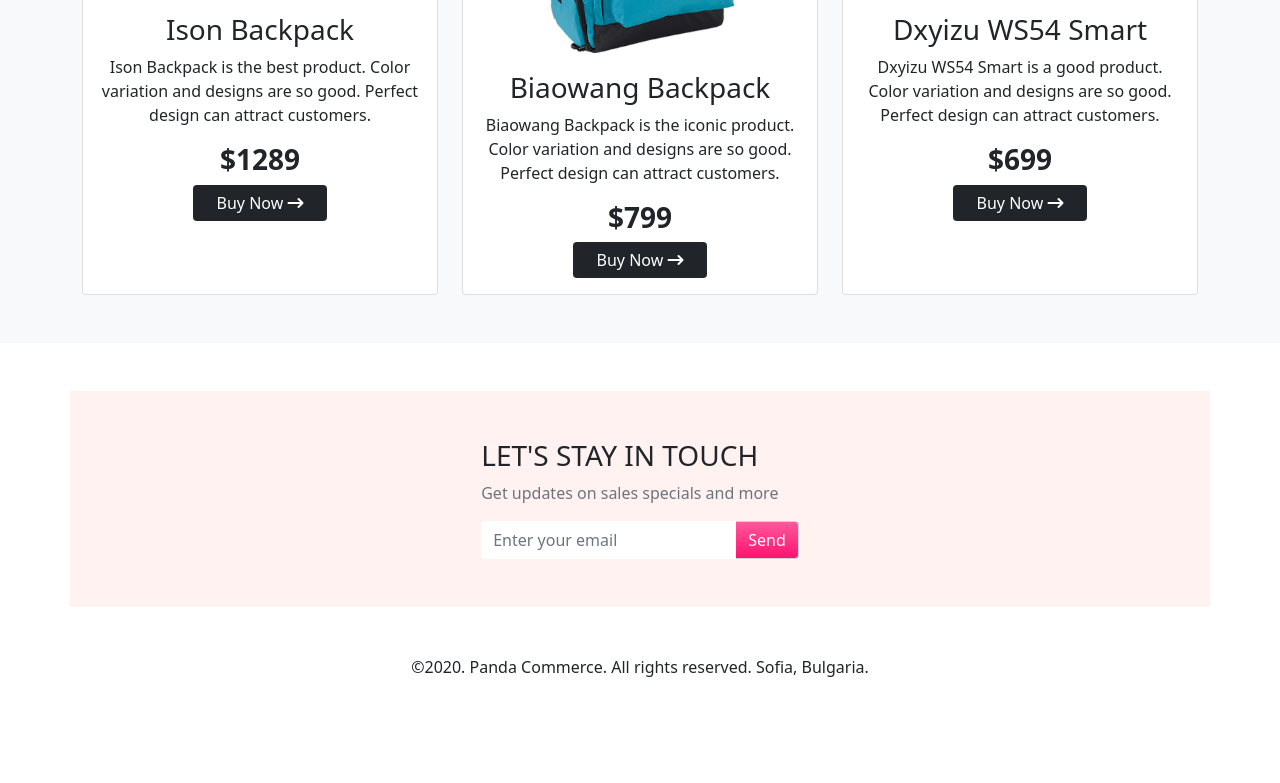
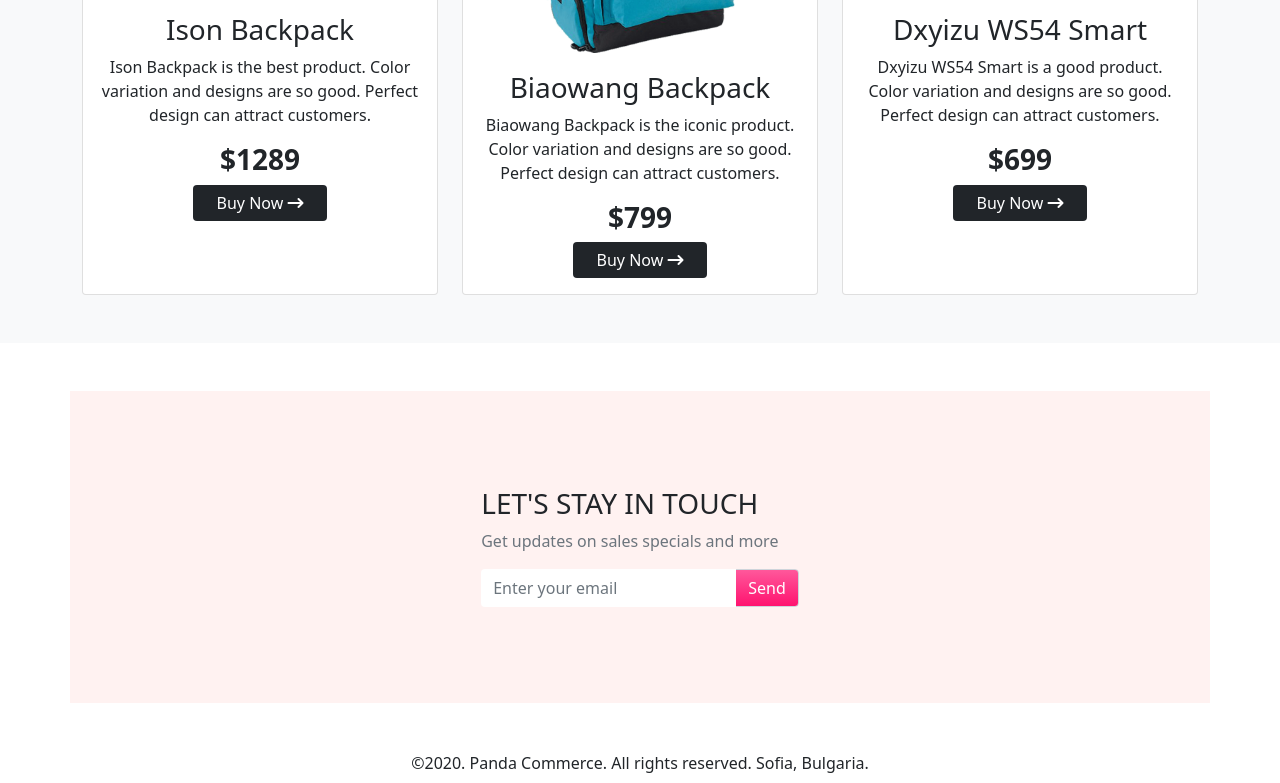
Before and after one commit to swadesh195/panda-commerce-2, a plain HTML site: page index.html in a window 1280 px wide. Shown: the part 2096-2879 px from the top of the page. Before the commit the page ends 2775 px from the top, so only its background shows below. Drawn offline with nearby package versions, Linux system fonts and the light colour scheme.

Commit message:
little bug fixed

```diff
--- a/index.html
+++ b/index.html
@@ -228,7 +228,7 @@
       <!-- ------------------contact section starts here -------------------->
       <section id="subscribe" class="mt-5">
         <div class="container d-flex justify-content-center py-5" style="background-color: #FFF2F1">
-            <div>
+            <div class="py-5">
               <h3>LET'S STAY IN TOUCH</h3>
               <p class="text-secondary">Get updates on sales specials and more</p>
               <div class="input-group">
@@ -242,7 +242,7 @@
     </main>
 
     <!-----------------Main section start here------------------->
-    <footer class="text-center">©2020. Panda Commerce. All rights reserved. Sofia, Bulgaria.</footer>
+    <footer class="text-center mb-2">©2020. Panda Commerce. All rights reserved. Sofia, Bulgaria.</footer>
 
 
     <script src="https://cdn.jsdelivr.net/npm/bootstrap@5.1.3/dist/js/bootstrap.bundle.min.js" integrity="sha384-ka7Sk0Gln4gmtz2MlQnikT1wXgYsOg+OMhuP+IlRH9sENBO0LRn5q+8nbTov4+1p" crossorigin="anonymous"></script>
```
